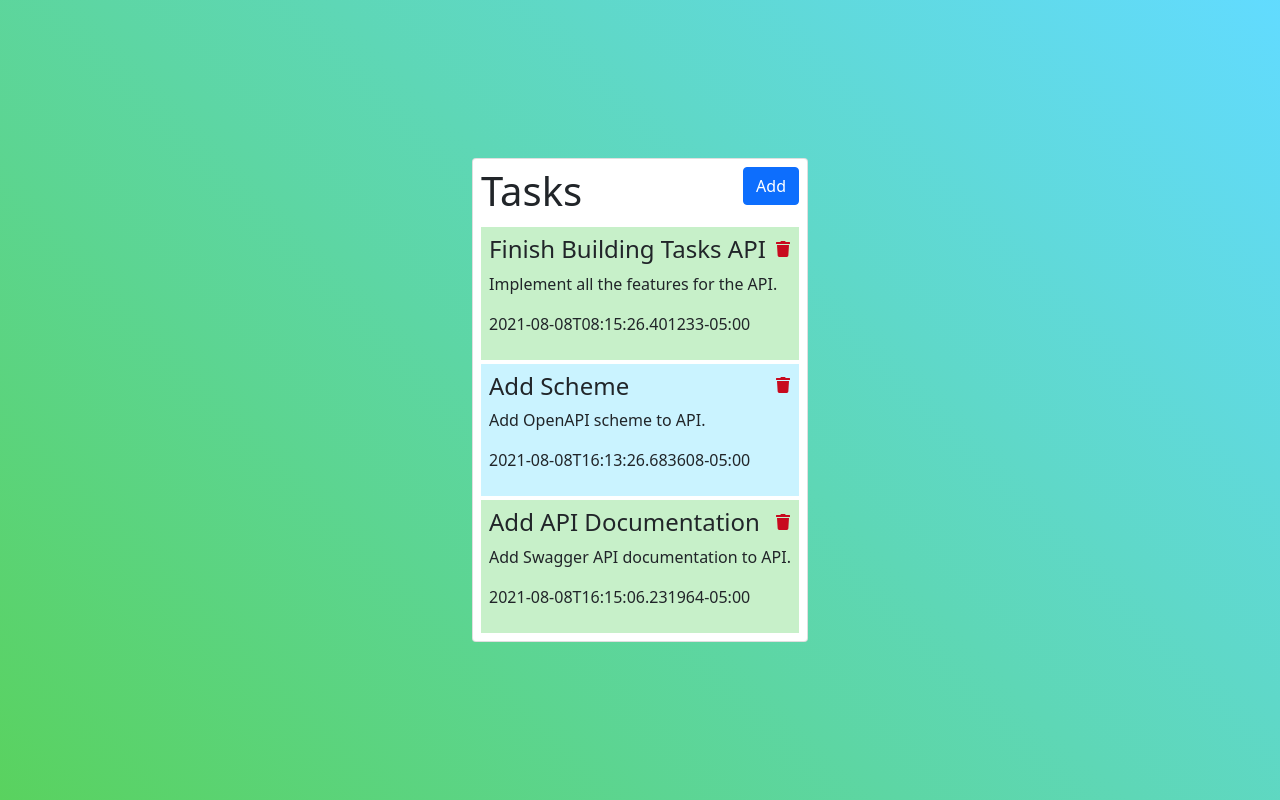
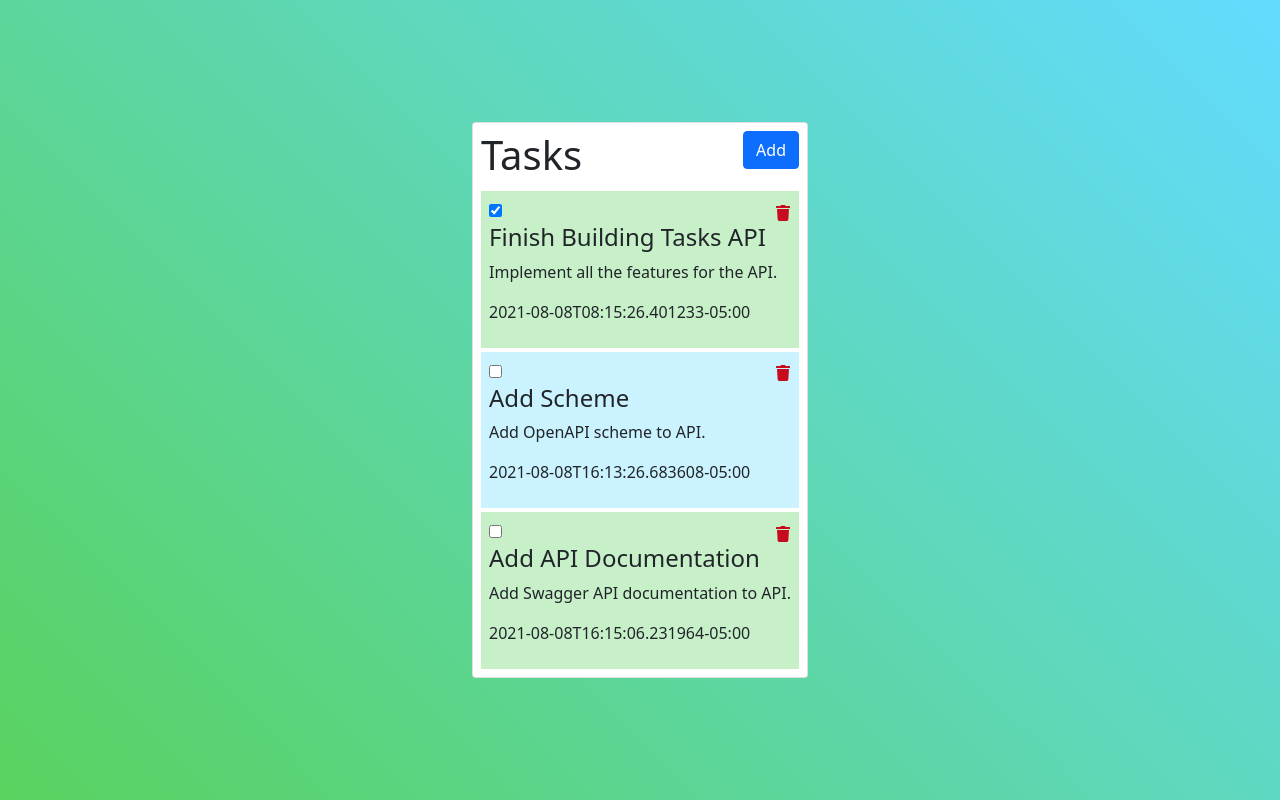
Before and after one commit to mppatterson84/mp-tasks, a React (Create React App) app: page / in a window 1280 px wide. Built offline with nearby package versions, Linux system fonts and the light colour scheme.

Commit message:
add checkbox to task

```diff
--- a/src/components/Task.js
+++ b/src/components/Task.js
@@ -5,6 +5,15 @@ const Task = ({ task, onDelete, onToggle }) => {
     <div className="task mt-1 p-2">
       <span className="delete">
         <FaTrash onClick={() => onDelete(task.id)} />
+      </span>
+      <span>
+        <input
+          type="checkbox"
+          name="completed"
+          id="completedCheck"
+          onChange={() => onToggle(task.id)}
+          checked={task.completed}
+        />
       </span>
       <h4>{task.title}</h4>
       <p>{task.detail}</p>
```
